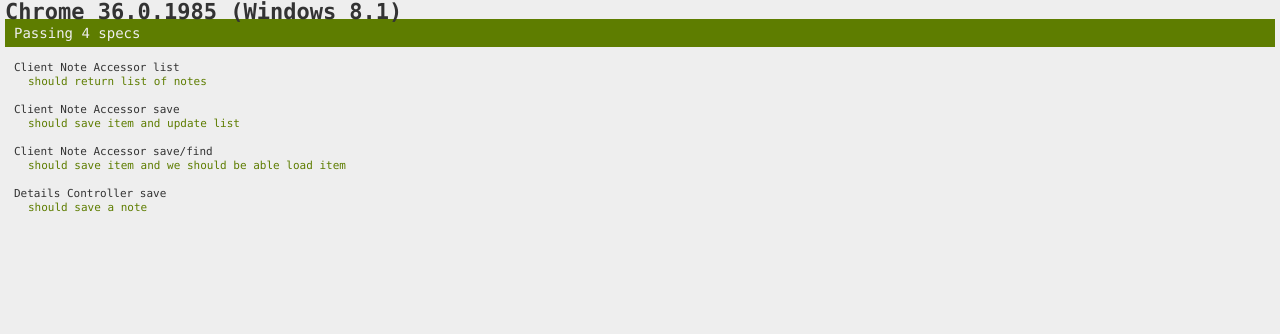
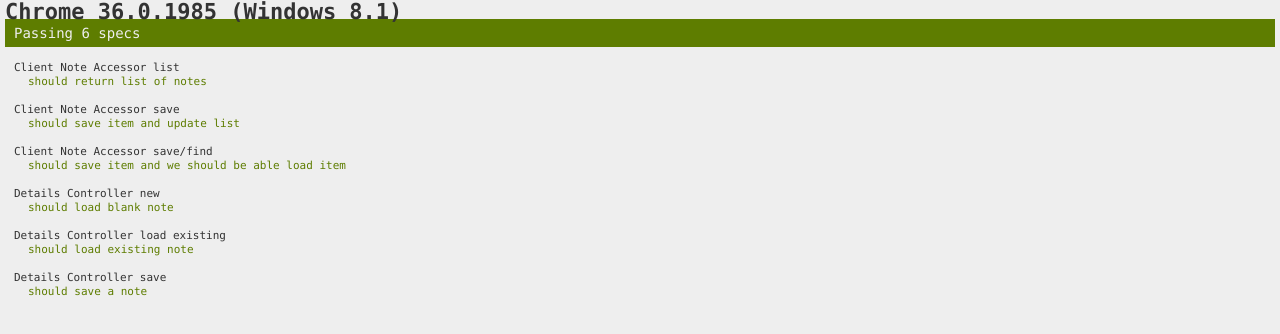
Before and after one commit to chadmichel/AngularUnitTestExample, a website: page karma_html/Chrome 36.0.1985 (Windows 8.1)/index.html in a window 1280 px wide. Drawn offline with nearby package versions, Linux system fonts and the light colour scheme.

Commit message:
unit test details controller

```diff
--- a/karma_html/Chrome 36.0.1985 (Windows 8.1)/index.html
+++ b/karma_html/Chrome 36.0.1985 (Windows 8.1)/index.html
@@ -65,7 +65,7 @@
 
 
 
-	<span class="passingAlert bar">Passing 4 specs</span>
+	<span class="passingAlert bar">Passing 6 specs</span>
 
 
 
@@ -103,6 +103,24 @@
 		</div>
 
 		<div class="suite passed">
+			<span class="description">Details Controller new</span>
+
+			<div class="specSummary passed">
+			<span class="description">should load blank note</span>
+			</div>
+
+		</div>
+
+		<div class="suite passed">
+			<span class="description">Details Controller load existing</span>
+
+			<div class="specSummary passed">
+			<span class="description">should load existing note</span>
+			</div>
+
+		</div>
+
+		<div class="suite passed">
 			<span class="description">Details Controller save</span>
 
 			<div class="specSummary passed">
```
Also changed, not shown: test/unit.conf.js (+2 -1 lines), test/unit/detailsctrltests.js (+62 -4 lines).
